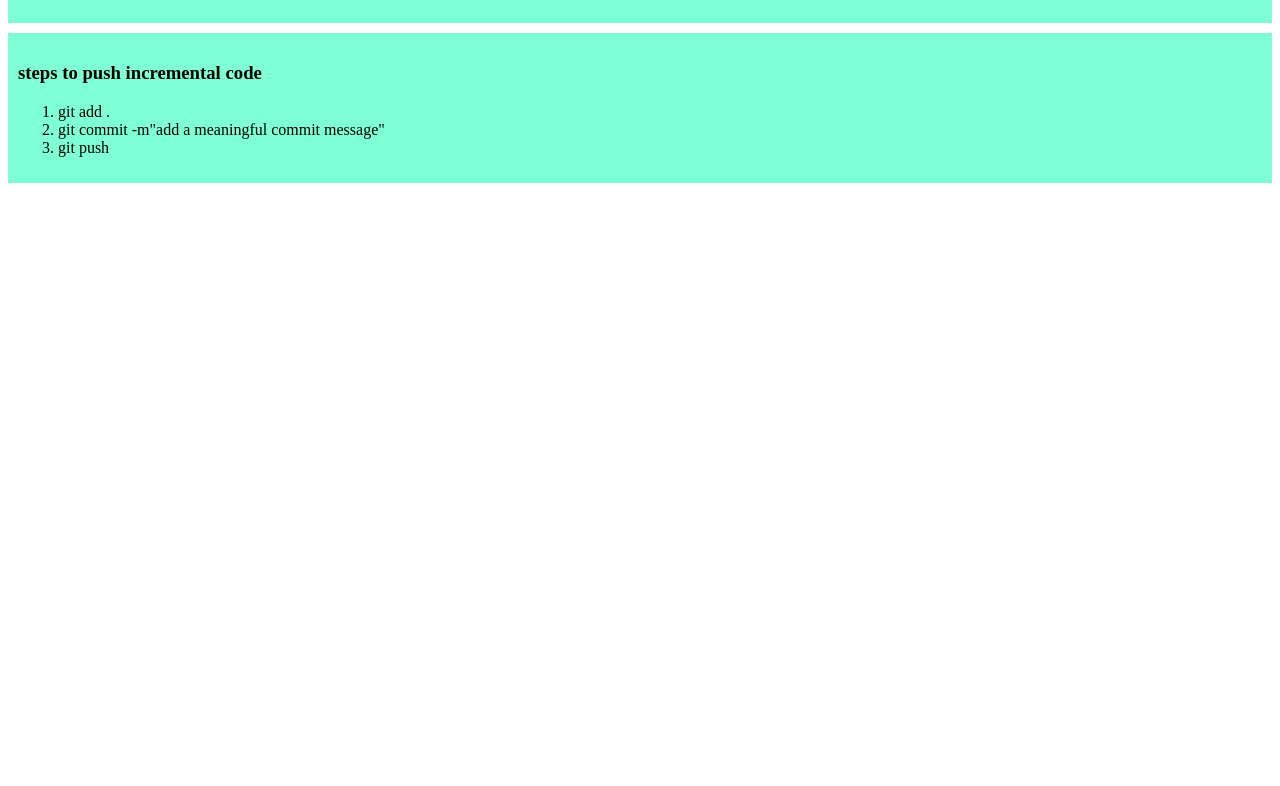
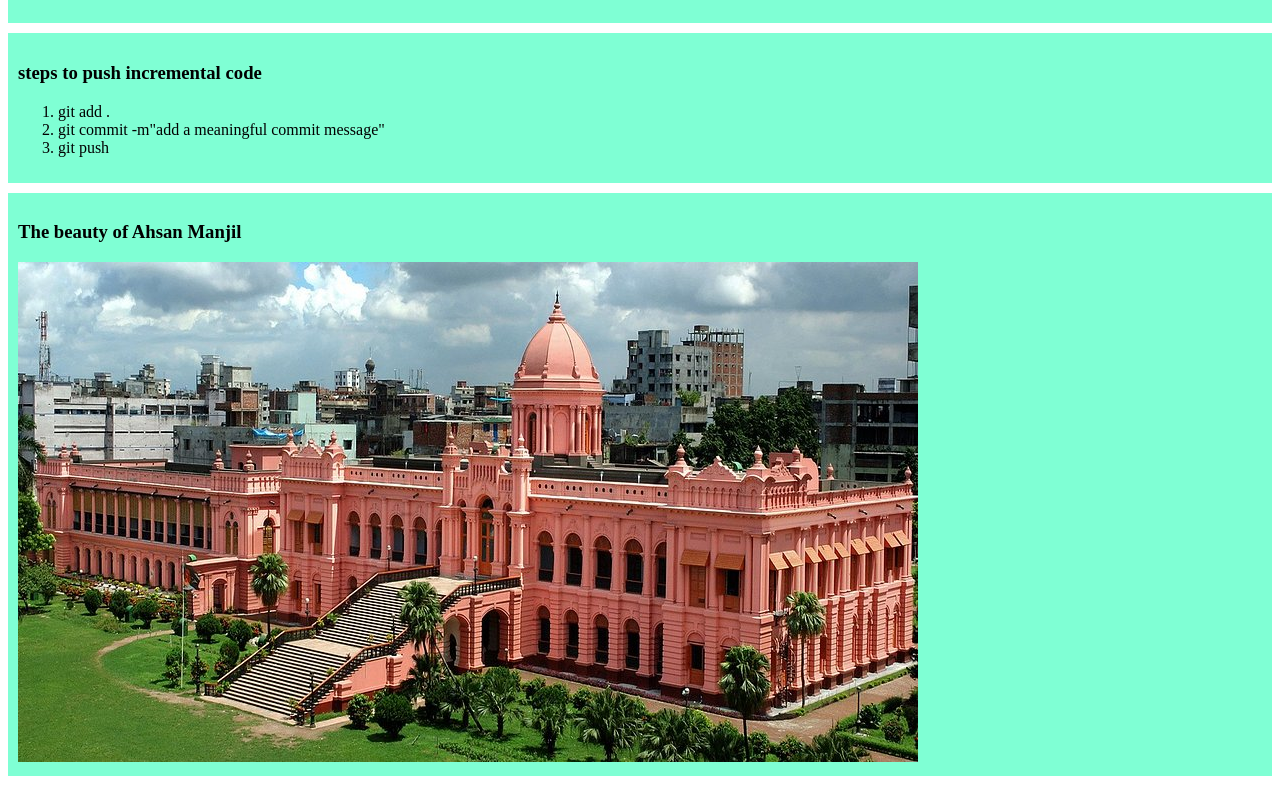
Before and after one commit to taslim-tanjim/simple_website, a plain HTML site: page index.html in a window 1280 px wide. Shown: the part 399-1185 px from the top of the page. Before the commit the page ends 800 px from the top, so only its background shows below. Drawn offline with Linux system fonts and the light colour scheme.

Commit message:
added image

```diff
--- a/index.html
+++ b/index.html
@@ -24,8 +24,12 @@
        <ol>
         <li>git add .</li>
         <li>git commit -m"add a meaningful commit message"</li>
-        <li>git push</li>
+        <li>git push </li>
        </ol>
+    </div>
+    <div>
+        <h3>The beauty of Ahsan Manjil</h3>
+        <img src="images/M1.jpg" alt="">
     </div>
 </body>
 </html>
```
Also changed, not shown: images/M1.jpg (added), images/M2.jpg (added).
